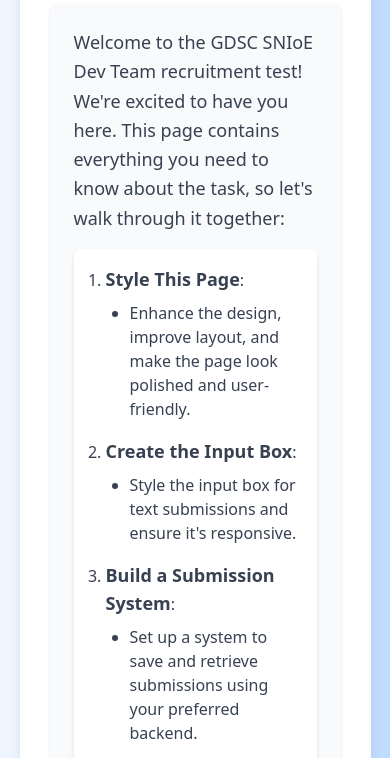
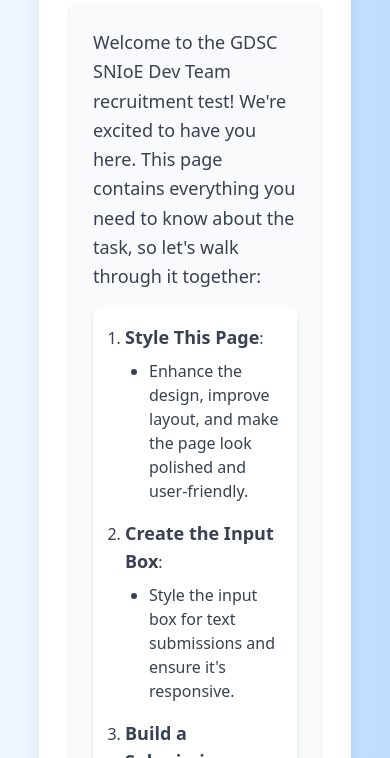
Before and after one commit to BAT4K/gdsc, a website: page submission-system/client/index.html in a window 390 px wide. Shown: the part 202-960 px from the top of the page. Drawn offline with nearby package versions, Linux system fonts and the light colour scheme; no server answers.

Commit message:
css sizing

```diff
--- a/submission-system/client/index.html
+++ b/submission-system/client/index.html
@@ -12,7 +12,7 @@
         /* Adjust container padding and max-width for small screens */
         @media (max-width: 640px) {
             .container {
-                max-width: 90%; /* Make the container narrower on small devices */
+                max-width: 80%; /* Make the container narrower on small devices */
                 padding: 30px;  /* Decreased padding */
                 margin-top: 2rem; /* Adjust top margin */
                 margin-bottom: 2rem; /* Adjust bottom margin */
--- a/submission-system/server/server.js
+++ b/submission-system/server/server.js
@@ -35,7 +35,6 @@
     process.exit(1); // Exit process on MongoDB connection failure
 });
 
-
 // Routes
 const submissionRoutes = require('./routes/submissions');
 app.use('/api', submissionRoutes);
```
